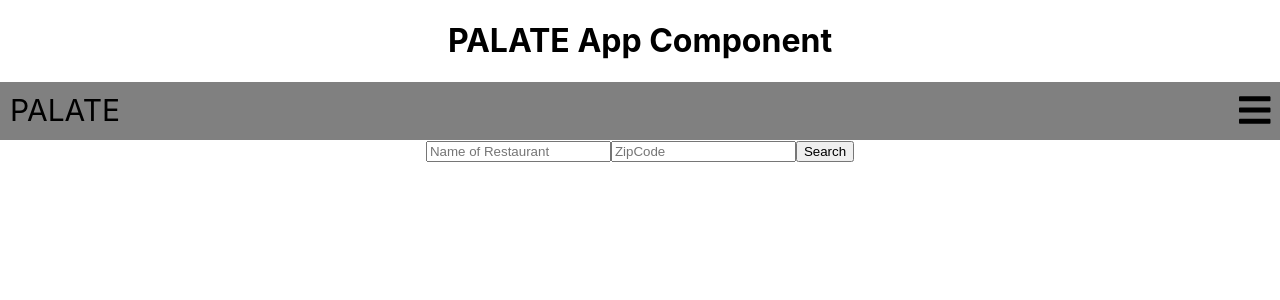
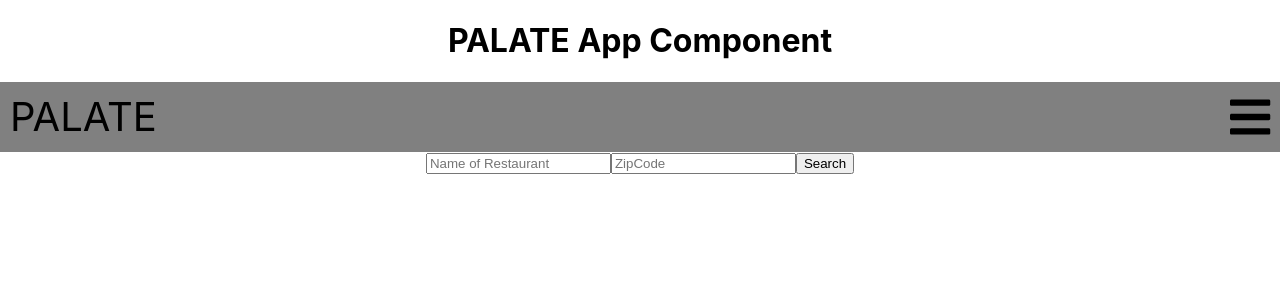
Before and after one commit to adeola-ak/frontend, a React (Create React App) app: page / in a window 1280 px wide. Shown: the top 300 px of the page. Built offline with nearby package versions, Linux system fonts and the light colour scheme; no server answers.

Commit message:
just a few more touch ups for nav bar

```diff
--- a/src/shared/Nav.css
+++ b/src/shared/Nav.css
@@ -6,6 +6,9 @@
 #linksList {
     display: none;
     justify-content: center;
+    background-color: lightgrey;
+    font-size: 30px;
+    padding: 10px;
 }
 .mobileNavBar {
     display: flex;
@@ -23,11 +26,11 @@
 .appTitle {
     text-decoration: none;
     color: black;
-    font-size: 30px;
+    font-size: 40px;
     padding: 10px
 }
 .navIcon {
-    font-size: 36px;
+    font-size: 46px;
     padding: 7px 10px
 }
 /* Connected to comment above */
```
